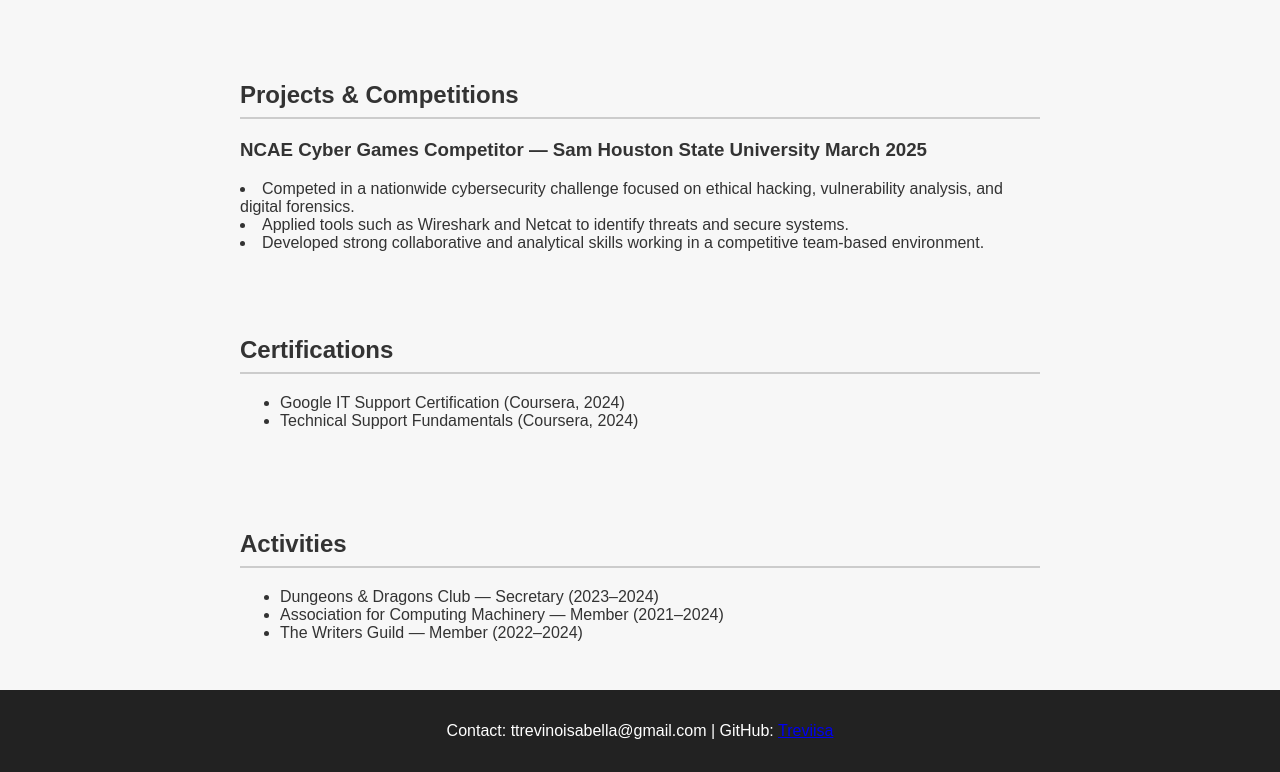
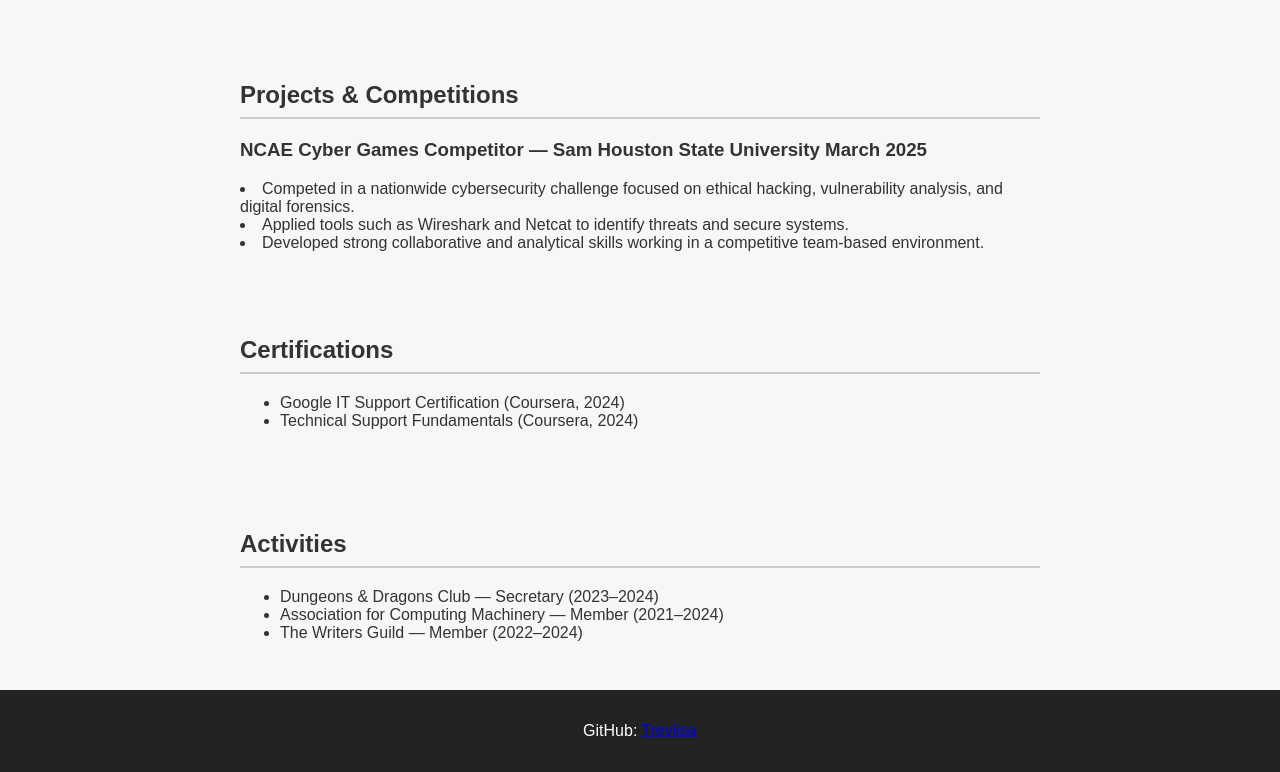
Before and after one commit to Treviisa/resumesite, a plain HTML site: page index.html in a window 1280 px wide. Shown: the part 1191-1963 px from the top of the page. Drawn offline with Linux system fonts and the light colour scheme.

Commit message:
Update index.html
got rid of my email

```diff
--- a/index.html
+++ b/index.html
@@ -81,7 +81,7 @@
   </section>
 
   <footer>
-    <p>Contact: ttrevinoisabella@gmail.com | GitHub: <a href="https://github.com/Treviisa">Treviisa</a></p>
+    <p>GitHub: <a href="https://github.com/Treviisa">Treviisa</a></p>
   </footer>
 
 
```
